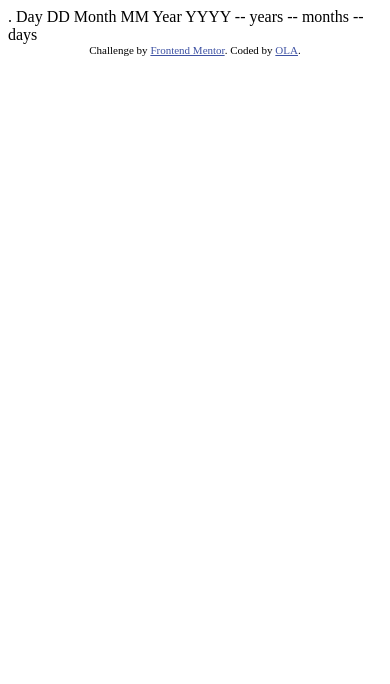
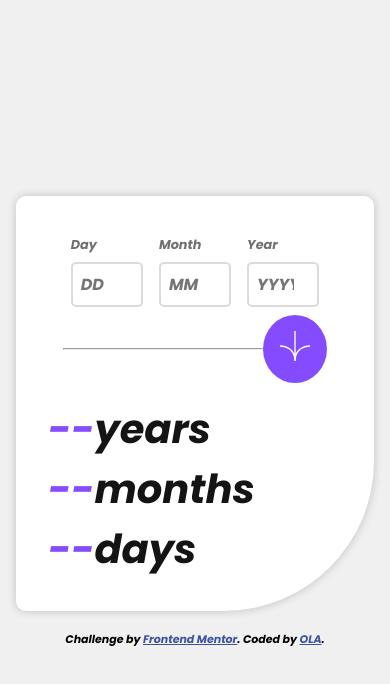
Before and after one commit to olaoluwajo/age-calculator, a plain HTML site: page age-calculator-app-main/index.html in a window 390 px wide. Drawn offline with Linux system fonts and the light colour scheme.

Commit message:
responsive

```diff
--- a/age-calculator-app-main/css/style.css
+++ b/age-calculator-app-main/css/style.css
@@ -1,6 +1,9 @@
 @font-face {
   font-family: poppins;
   src: url(/age-calculator-app-main/assets/fonts/Poppins-Regular.ttf);
+  src: url(/age-calculator-app-main/assets/fonts/Poppins-Medium.ttf);
+  src: url(/age-calculator-app-main/assets/fonts/Poppins-ExtraBold.ttf);
+  src: url(/age-calculator-app-main/assets/fonts/Poppins-BoldItalic.ttf);
 }
 
 :root {
@@ -12,3 +15,166 @@
   --Smokey-grey: hsl(0, 1%, 44%);
   --Off-black: hsl(0, 0%, 8%);
 }
+
+*,
+*::before,
+*::after {
+  box-sizing: border-box;
+  margin: 0;
+  padding: 0;
+  font-family: poppins;
+}
+
+h1 {
+  font-size: 2.5rem;
+  font-weight: extra-bold;
+  color: var(--Off-black);
+}
+
+body {
+  background-color: var(--Off-white);
+  display: flex;
+  flex-direction: column;
+  justify-content: center;
+  align-items: center;
+  min-height: 100vh;
+}
+
+.container {
+  background-color: var(--White);
+  border-radius: 10px 10px 150px 10px;
+  box-shadow: 0 0 10px 0 rgba(0, 0, 0, 0.2);
+  display: flex;
+  flex-direction: column;
+  justify-content: center;
+  align-items: center;
+  padding: 2rem;
+  width: 100%;
+  max-width: 600px;
+}
+
+form {
+  display: flex;
+  flex-direction: column;
+  justify-content: center;
+  align-items: center;
+  width: 90%;
+}
+
+.form__container {
+  display: flex;
+  width: 100%;
+}
+
+.form__container .input {
+  border: none;
+  padding: 0.5rem;
+  width: 100%;
+  max-width: 120px;
+  display: flex;
+  flex-direction: column;
+}
+
+.form__container .input label {
+  font-size: 0.8rem;
+  color: var(--Smokey-grey);
+  font-weight: light;
+  margin-bottom: 0.5rem;
+}
+
+.form__container .input input {
+  font-size: 1rem;
+  color: var(--Off-black);
+  padding: 0.5rem;
+  width: 100%;
+  -moz-appearance: textfield;
+  border: 2px solid var(--Light-grey);
+  border-radius: 5px;
+}
+
+.form__container .input input:focus {
+  outline: none;
+  border: 2px solid var(--Off-black);
+}
+
+.form__container .input small {
+  font-size: 0.6rem;
+  font-weight: lighter;
+  color: #ff0000;
+}
+
+.submit__block {
+  display: flex;
+  justify-content: center;
+  align-items: center;
+  width: 100%;
+}
+
+.submit__block hr {
+  width: 100%;
+  margin: 1rem 0;
+  color: var(--Light-grey);
+}
+
+.submit__block button {
+  background-color: var(--Purple);
+  border: none;
+  border-radius: 50%;
+  color: var(--White);
+  cursor: pointer;
+  font-weight: bold;
+  padding: 1rem;
+}
+
+.submit__block button:hover {
+  background-color: var(--Off-black);
+}
+
+.submit__block img {
+  width: 32px;
+  height: 30px;
+}
+
+.output__flex {
+  display: flex;
+  flex-direction: column;
+  justify-content: center;
+  align-items: flex-start;
+  width: 100%;
+  margin-top: 1rem;
+}
+
+.output__flex h1 {
+  font-size: 3.5rem;
+}
+
+.output__flex span {
+  color: var(--Purple);
+}
+
+@media (max-width: 400px) {
+  body {
+    padding: 1rem;
+    min-width: 250px;
+  }
+  .output__flex h1 {
+    font-size: 2.5rem;
+    overflow: hidden;
+  }
+}
+
+@media (max-width: 350px) {
+  body {
+    padding: 1rem;
+    min-width: 250px;
+  }
+
+  .submit__block {
+    margin-top: 2rem;
+  }
+
+  .submit__block button {
+    padding: 1rem;
+    position: absolute;
+  }
+}
--- a/age-calculator-app-main/index.html
+++ b/age-calculator-app-main/index.html
@@ -1,38 +1,95 @@
 <!DOCTYPE html>
 <html lang="en">
   <head>
-  <meta charset="UTF-8">
-  <meta name="viewport" content="width=device-width, initial-scale=1.0"> <!-- displays site properly based on user's device -->
+    <meta charset="UTF-8" />
+    <meta name="viewport" content="width=device-width, initial-scale=1.0" />
+    <!-- displays site properly based on user's device -->
 
-  <link rel="icon" type="image/png" sizes="32x32" href="./assets/images/favicon-32x32.png">
-  <link rel="stylesheet" href="/age-calculator-app-main/css/style.css">
+    <link
+      rel="icon"
+      type="image/png"
+      sizes="32x32"
+      href="./assets/images/favicon-32x32.png"
+    />
+    <link rel="stylesheet" href="/age-calculator-app-main/css/style.css" />
     <title>Frontend Mentor | Age calculator app</title>
 
     <!-- Feel free to remove these styles or customise in your own stylesheet 👍 -->
     <style>
-    .attribution { font-size: 11px; text-align: center; }
-    .attribution a { color: hsl(228, 45%, 44%); }
+      .attribution {
+        font-size: 11px;
+        text-align: center;
+      padding: 20px 0 0 0;
+      }
+      .attribution a {
+        color: hsl(228, 45%, 44%);
+      }
     </style>
   </head>
   <body>
-  .
-
-  Day
-  DD
-
-  Month
-  MM
-
-  Year
-  YYYY
-
-  -- years
-  -- months
-  -- days
+    <div class="container">
+      <form>
+        <div class="form__container">
+          <div class="input__day input">
+            <label for="day">Day</label>
+            <input
+              type="number"
+              id="day-input"
+              placeholder="DD"
+              min="1"
+              max="31"
+              required
+            />
+            <small class="error__day"></small>
+          </div>
+          <div class="input__month input">
+            <label for="month">Month</label>
+            <input
+              type="number"
+              id="month-input"
+              placeholder="MM"
+              min="1"
+              max="12"
+              required
+            />
+            <small class="error__month"></small>
+          </div>
+          <div class="input__year input">
+            <label for="year">Year</label>
+            <input
+              type="number"
+              id="year-input"
+              placeholder="YYYY"
+              min="1900"
+              max="2023"
+              required
+            />
+            <small class="error__year"></small>
+          </div>
+        </div>
+        <div class="submit__block">
+          <hr />
+          <button type="button">
+            <img
+              src="/age-calculator-app-main/assets/images/icon-arrow.svg"
+              alt=""
+              class="submit__btn"
+            />
+          </button>
+        </div>
+      </form>
+      <div class="output__flex">
+        <h1><span id="year">--</span>years</h1>
+        <h1><span id="month">--</span>months</h1>
+        <h1><span id="day">--</span>days</h1>
+      </div>
+    </div>
 
     <div class="attribution">
-    Challenge by <a href="https://www.frontendmentor.io?ref=challenge" target="_blank">Frontend Mentor</a>.
-    Coded by <a href="#">OLA</a>.
+      Challenge by
+      <a href="https://www.frontendmentor.io?ref=challenge" target="_blank"
+        >Frontend Mentor</a
+      >. Coded by <a href="#">OLA</a>.
     </div>
     <script src="/age-calculator-app-main/js/script.js"></script>
   </body>
```
Lines whose indentation alone changed are shown as unchanged.
